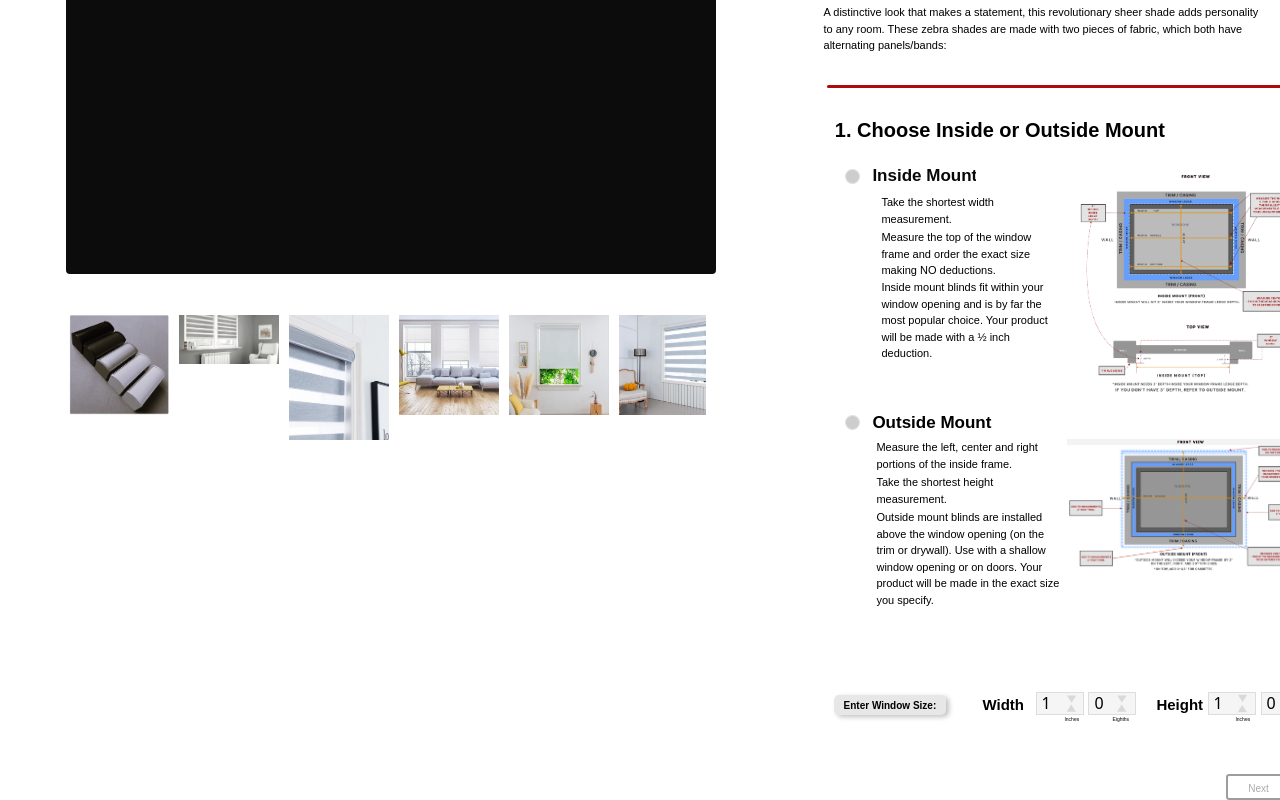
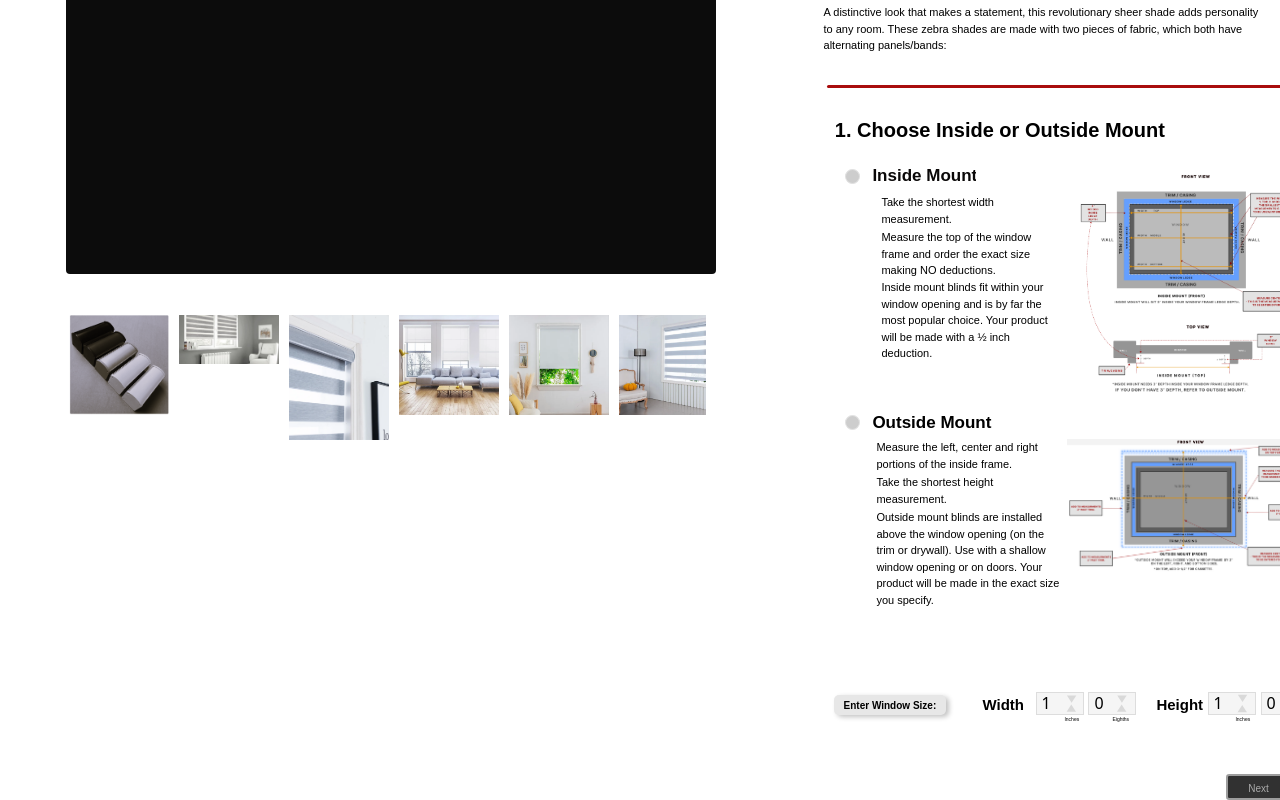
Before and after one commit to deodagee/economyblindsandshades, a Next.js app: page /components/pages/zebrablinds in a window 1280 px wide. Shown: the part 261-1061 px from the top of the page. Built offline with nearby package versions, Linux system fonts and the light colour scheme; grey boxes are pictures that could not be loaded.

Commit message:
Add files via upload

```diff
--- a/pages/components/pages/zebrablinds.js
+++ b/pages/components/pages/zebrablinds.js
@@ -21,6 +21,27 @@ function ZebraBlinds() {
     const [Was_Next_Button_Clicked3, Set_Was_Next_Button_Clicked3] = useState(false);
     const [Was_Next_Button_Clicked4, Set_Was_Next_Button_Clicked4] = useState(false);
 
+
+    //logic for turning next button's bg color
+    const NextButton1buttonStyle = {
+        backgroundColor: Was_Next_Button_Clicked1 ? 'white' : '#313131',
+    };
+    const NextButton2buttonStyle = {
+        backgroundColor: Was_Next_Button_Clicked2 ? 'white' : '#313131',
+    };
+
+    const NextButton3buttonStyle = {
+        backgroundColor: Was_Next_Button_Clicked3 ? 'white' : '#313131',
+    };
+
+
+    const NextButton4buttonStyle = {
+        backgroundColor: Was_Next_Button_Clicked4 ? 'white' : '#313131',
+
+    };
+
+
+
     const handleNextButton1Click = () => {
         if (!Was_Next_Button_Clicked1) {
             // Your existing functionality
@@ -30,7 +51,6 @@ function ZebraBlinds() {
             Set_Was_Next_Button_Clicked1(true);
         }
     };
-
 
     const handleNextButton2Click = () => {
         if (!Was_Next_Button_Clicked2) {
@@ -419,18 +439,23 @@ function ZebraBlinds() {
                                         viewBox="0 0 10 8"
                                         fill="none"
                                         xmlns="http://www.w3.org/2000/svg"
-                                        onClick={handle_polygon_decrease_height_fractions}>                                           <path
+                                        onClick={handle_polygon_decrease_height_fractions}>
+                                        <path
                                             d="M5.38081 7.29883L0.883194 0.281453L9.87843 0.281453L5.38081 7.29883Z"
                                             fill="#D9D9D9"
                                         />
                                     </svg>
 
-
                                     <div className={styles.inches2}>Inches</div>
                                     <div className={styles.eighths2}>Eighths</div>
-
-
-                                    <button className={styles.next_item} onClick={handleNextButton1Click}><div className={styles.next_button1}>Next </div></button>
+                                    <button
+                                        className={styles.next_item1}
+                                        onClick={handleNextButton1Click}
+                                    >
+                                        <div
+                                            style={NextButton1buttonStyle}
+                                            className={styles.next_button1}>Next</div>
+                                    </button>
 
                                 </div>
                             </div>
@@ -475,10 +500,15 @@ function ZebraBlinds() {
                                 <div className={styles.select_material}>2. Select Material</div>
 
                                 <MaterialsPage></MaterialsPage>
+                                <button
+                                        className={styles.next_item2}
+                                        onClick={handleNextButton2Click}
+                                    >
+                                        <div
+                                            style={NextButton2buttonStyle}
+                                            className={styles.next_button2}>Next</div>
+                                    </button>
 
-
-                                <button className={styles.next_item} onClick={handleNextButton2Click}><div className={styles.next_button2}>Next                                </div>
-                                </button>
                             </div>
                         )}
 
@@ -486,7 +516,6 @@ function ZebraBlinds() {
                         {Lift_Group_Visible && (
 
                             <div className={styles.select_lift_type_group}>
-                                <div className={styles.select_lift_type_seperator_line}></div>
 
                                 <svg
                                     className={styles.select_lift_type_long_rectangle}
@@ -556,7 +585,16 @@ function ZebraBlinds() {
                                 <div className={styles.motorized}>Motorized</div>
                                 <div className={styles.motorized_price_value}>$100.00</div>
 
-                                <button className={styles.next_item} onClick={handleNextButton3Click}><div className={styles.next_button3}>Next</div></button>
+                                <button
+                                        className={styles.next_item3}
+                                        onClick={handleNextButton3Click}
+                                    >
+                                        <div
+                                            style={NextButton3buttonStyle}
+                                            className={styles.next_button3}>Next</div>
+                                    </button>
+                                    <div className={styles.select_lift_type_seperator_line}></div>
+
 
                             </div>
                         )}
@@ -676,8 +714,15 @@ function ZebraBlinds() {
                                         <div className={styles.bottom_rail_color_rectangle}></div>
                                         <div className={styles.steel}>Steel</div>
                                     </div>
-                                <button className={styles.next_item} onClick={handleNextButton4Click}><div className={styles.next_button4}>Next</div></button>
                                 </div>
+                                <button
+                                        className={styles.next_item4}
+                                        onClick={handleNextButton4Click}
+                                    >
+                                        <div
+                                            style={NextButton4buttonStyle}
+                                            className={styles.next_button4}>See Bill</div>
+                                    </button>
                             </div>
                         )}
 
```
Lines whose indentation alone changed are shown as unchanged.
